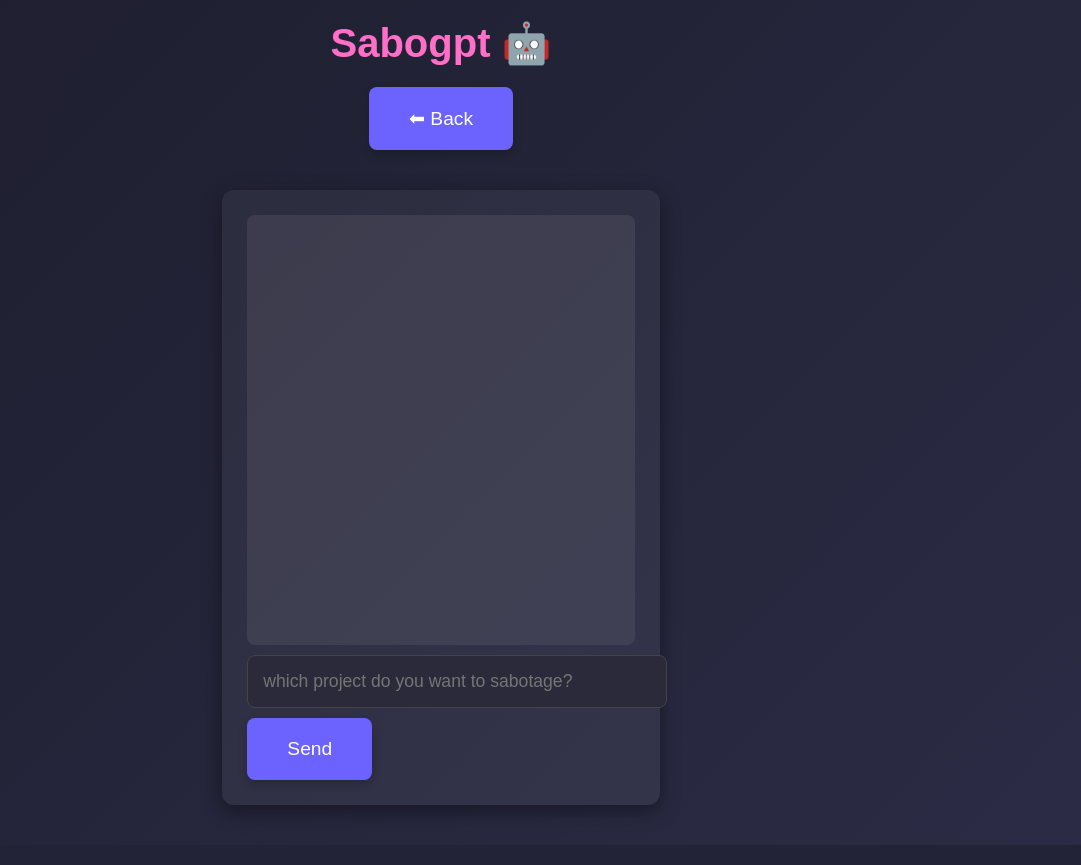
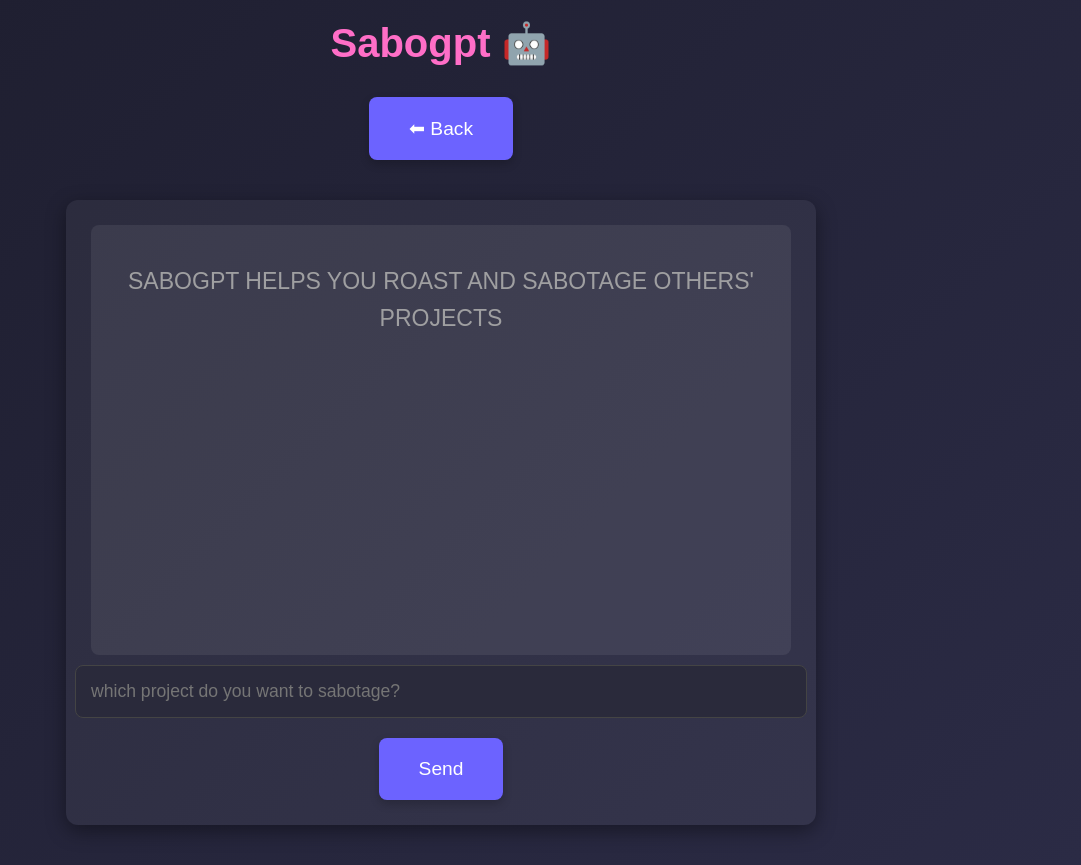
Before and after one commit to ajay-m-arul05/sabo, a Flask app: page /sabogpt in a window 1280 px wide. Shown: the whole page, without its empty margins (199-1280 px from the left). Run offline with Flask 3, Linux system fonts and the light colour scheme; parts of the project's set-up code (start-up, migrations or seed data) failed here and were passed over.

Commit message:
visual changes

```diff
--- a/static/css/styles.css
+++ b/static/css/styles.css
@@ -39,6 +39,7 @@ p {
     padding: 20px 40px;
     background-color: #6c63ff;
     color: white;
+    margin-top: 10px;
     text-decoration: none;
     border-radius: 8px;
     border: none;
@@ -61,6 +62,9 @@ p {
     padding: 25px;
     border-radius: 12px;
     box-shadow: 0px 6px 20px rgba(0,0,0,0.4);
+    display: flex;
+    flex-direction: column;
+    align-items: center;
 }
 
 /* Chat messages area */
--- a/templates/sabogpt.html
+++ b/templates/sabogpt.html
@@ -10,7 +10,10 @@
     <h1>Sabogpt 🤖</h1>
     <a href="/" class="back-btn">⬅ Back</a>
     <div class="chat-container">
-        <div id="chat-box"></div>
+        <div id="chat-box"><p style="text-align:center; color: #aaa;">
+        SABOGPT HELPS YOU ROAST AND SABOTAGE OTHERS' PROJECTS
+        </p>
+        </div>
         <input type="text" id="user-input" placeholder="which project do you want to sabotage?" />
         <button onclick="sendMessage()">Send</button>
     </div>
--- a/templates/wonkycal.html
+++ b/templates/wonkycal.html
@@ -2,6 +2,7 @@
 <html>
 <head>
     <title>WonkyCal</title>
+
     <link rel="stylesheet" href="{{ url_for('static', filename='css/styles.css') }}">
     <style>
         #countdown {
@@ -16,6 +17,7 @@
 
 <body>
     <h1>📅 WonkyCal</h1>
+    <a href="/" class="back-btn">⬅ Back</a>
     <p>Enter current date and time (24-hour format) to see the next date and countdown.</p>
 
     <form method="POST">
```
Also changed, not shown: 1 other file.
